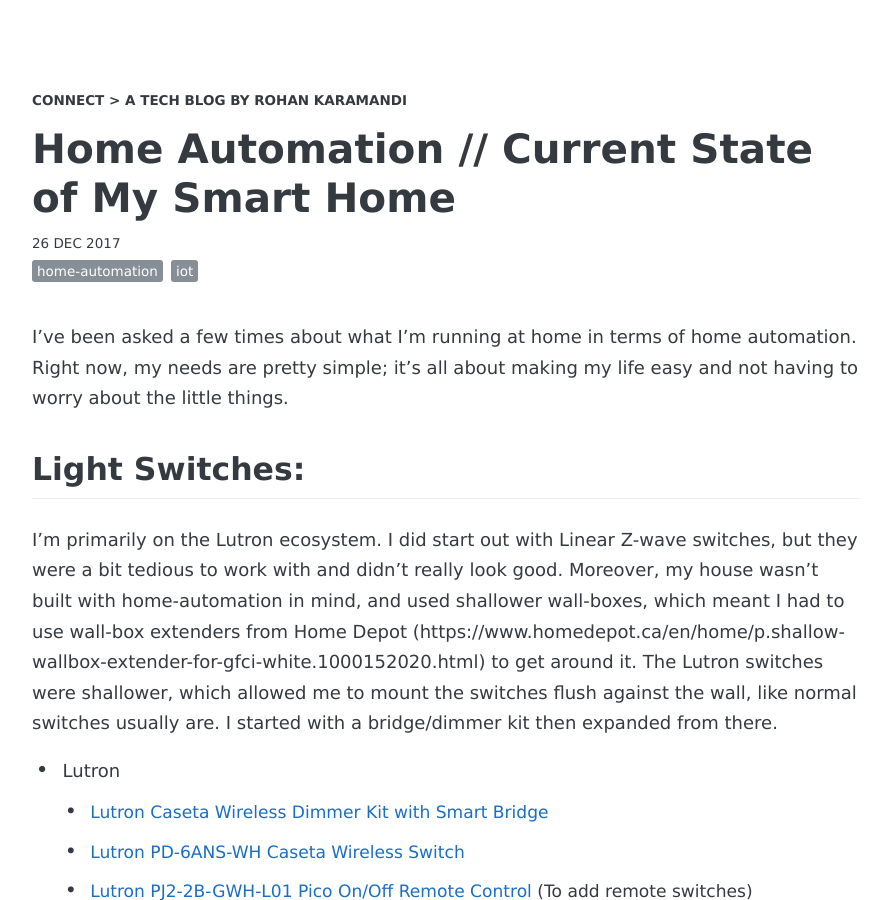
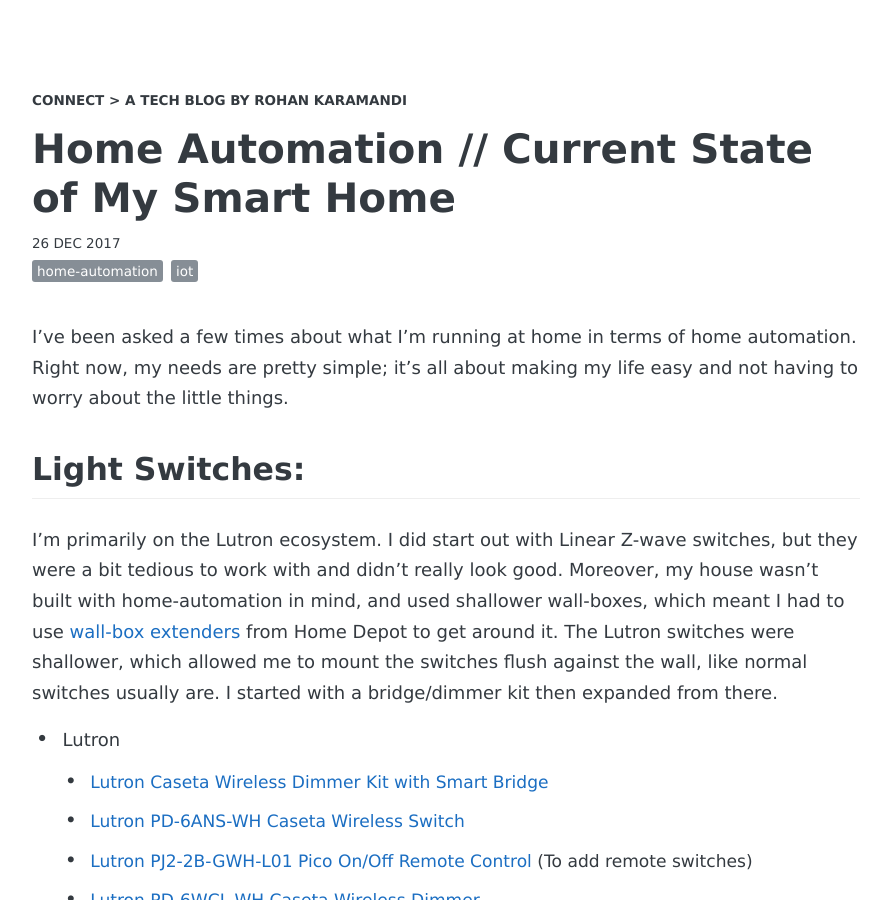
Before and after one commit to rkaramandi/rkaramandi.github.io, a Jekyll site: the page built from _posts/2017-12-26-current-state-of-ha.md, in a window 1280 px wide and 900 px high. Shown: the whole window, without its empty margins (194-1085 px from the left). Built offline with Jekyll 4.4.1, drawn with Linux system fonts in a browser that asks for light colours; some web fonts are replaced; comment, search, counter and statistics services are not loaded.

Commit message:
Fixed Home Depot link

```diff
--- a/_posts/2017-12-26-current-state-of-ha.md
+++ b/_posts/2017-12-26-current-state-of-ha.md
@@ -10,7 +10,7 @@
 I've been asked a few times about what I'm running at home in terms of home automation. Right now, my needs are pretty simple; it's all about making my life easy and not having to worry about the little things.
 
 ## Light Switches:
-I'm primarily on the Lutron ecosystem. I did start out with Linear Z-wave switches, but they were a bit tedious to work with and didn't really look good. Moreover, my house wasn't built with home-automation in mind, and used shallower wall-boxes, which meant I had to use wall-box extenders from Home Depot (https://www.homedepot.ca/en/home/p.shallow-wallbox-extender-for-gfci-white.1000152020.html) to get around it. The Lutron switches were shallower, which allowed me to mount the switches flush against the wall, like normal switches usually are. I started with a bridge/dimmer kit then expanded from there.
+I'm primarily on the Lutron ecosystem. I did start out with Linear Z-wave switches, but they were a bit tedious to work with and didn't really look good. Moreover, my house wasn't built with home-automation in mind, and used shallower wall-boxes, which meant I had to use [wall-box extenders](https://www.homedepot.ca/en/home/p.shallow-wallbox-extender-for-gfci-white.1000152020.html) from Home Depot to get around it. The Lutron switches were shallower, which allowed me to mount the switches flush against the wall, like normal switches usually are. I started with a bridge/dimmer kit then expanded from there.
 
   - Lutron
     - [Lutron Caseta Wireless Dimmer Kit with Smart Bridge](http://amzn.to/2DgnCs9)
```
